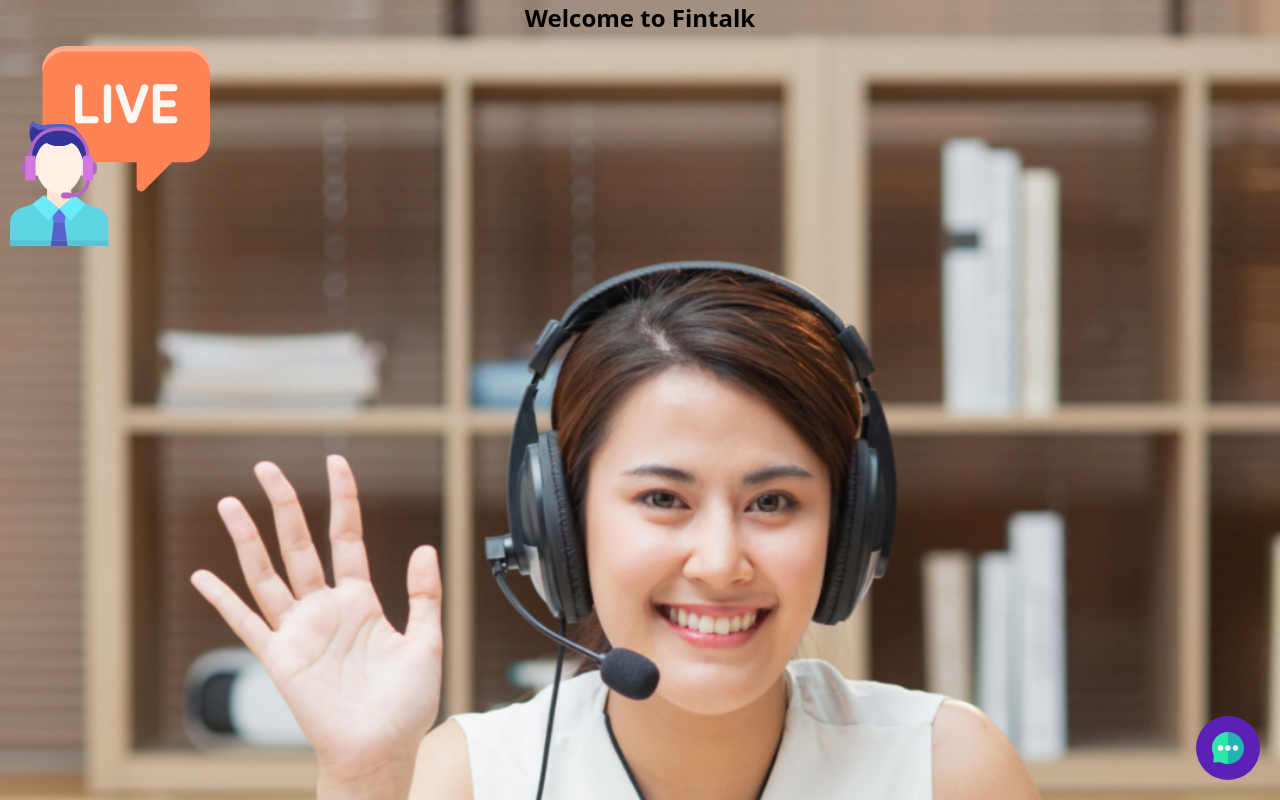
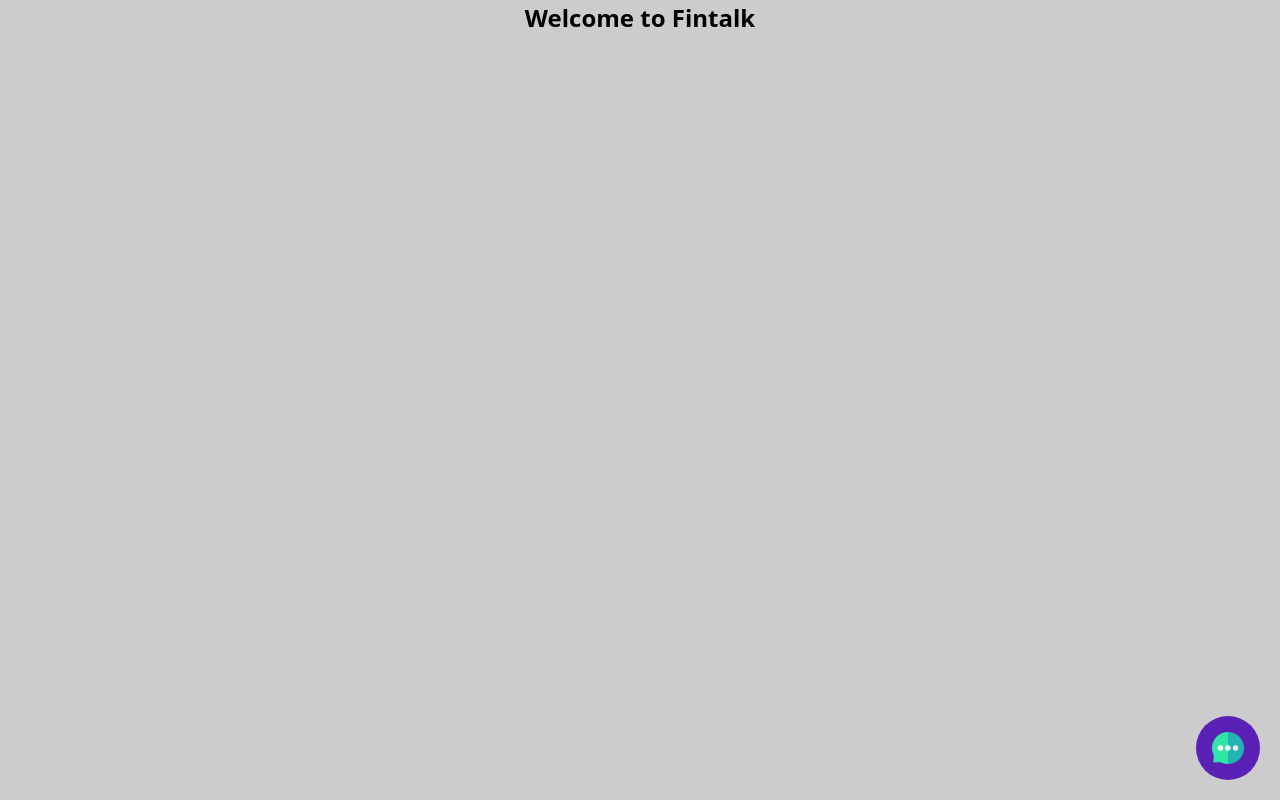
Before and after one commit to Anurag1275/fintalk__, a plain HTML site: page chat-assistant-main/index.html in a window 1280 px wide. Drawn offline with nearby package versions, Linux system fonts and the light colour scheme.

Commit message:
Update index.html

```diff
--- a/chat-assistant-main/index.html
+++ b/chat-assistant-main/index.html
@@ -10,7 +10,7 @@
     <script async src="./chat-widget.js"></script>
 <style>
     body {
-        background-image: url("chat.jpeg");
+
         background-color: #cccccc; /* Used if the image is unavailable */
         background-position: top; /* Center the image */
         background-repeat: no-repeat; /* Do not repeat the image */
@@ -21,7 +21,7 @@
 <body>
     <div class="items-center">
         <h4 style="text-align: center;font-weight:bold;font-size: x-large"> Welcome to Fintalk </h4>
-        <img src="logo.svg" width="200px" height="200px" style="float: left; margin: 10px 15px 15px 10px;">
+
     </div>
 </body>
 </html>
```
